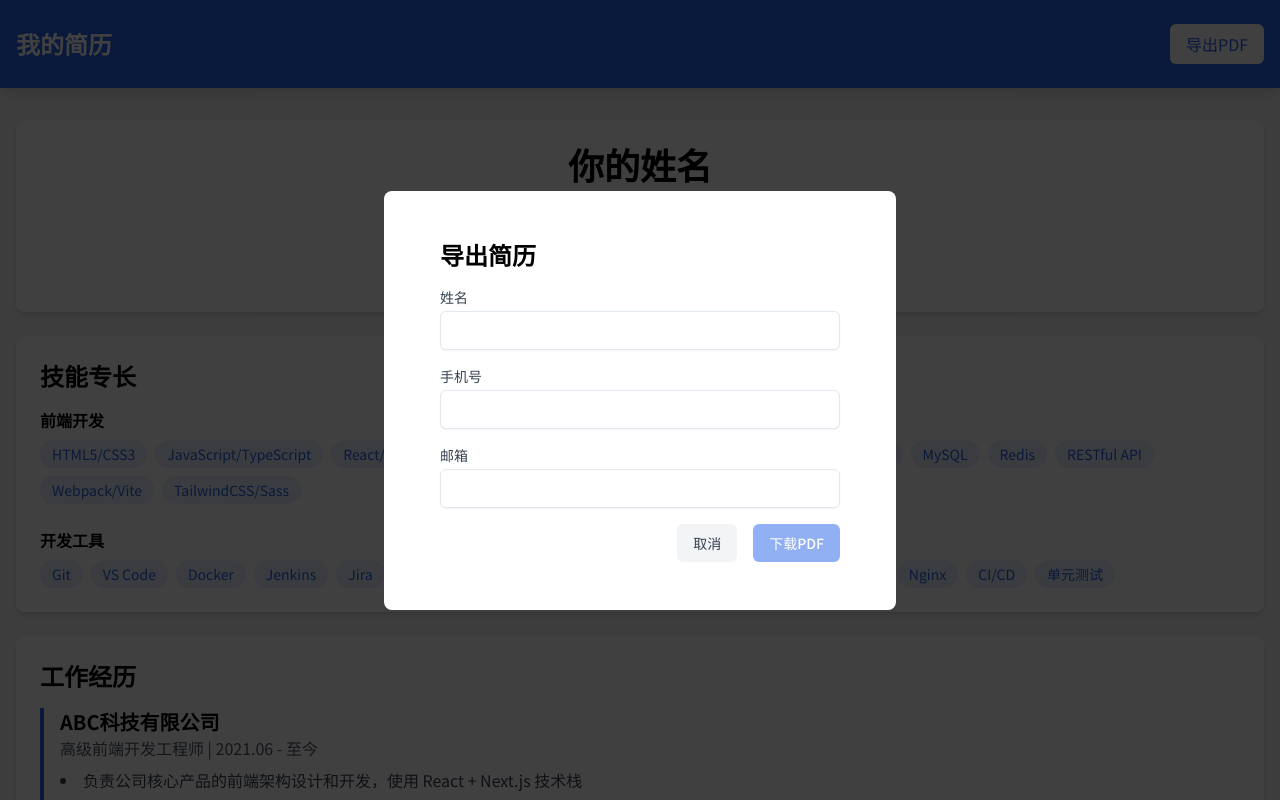
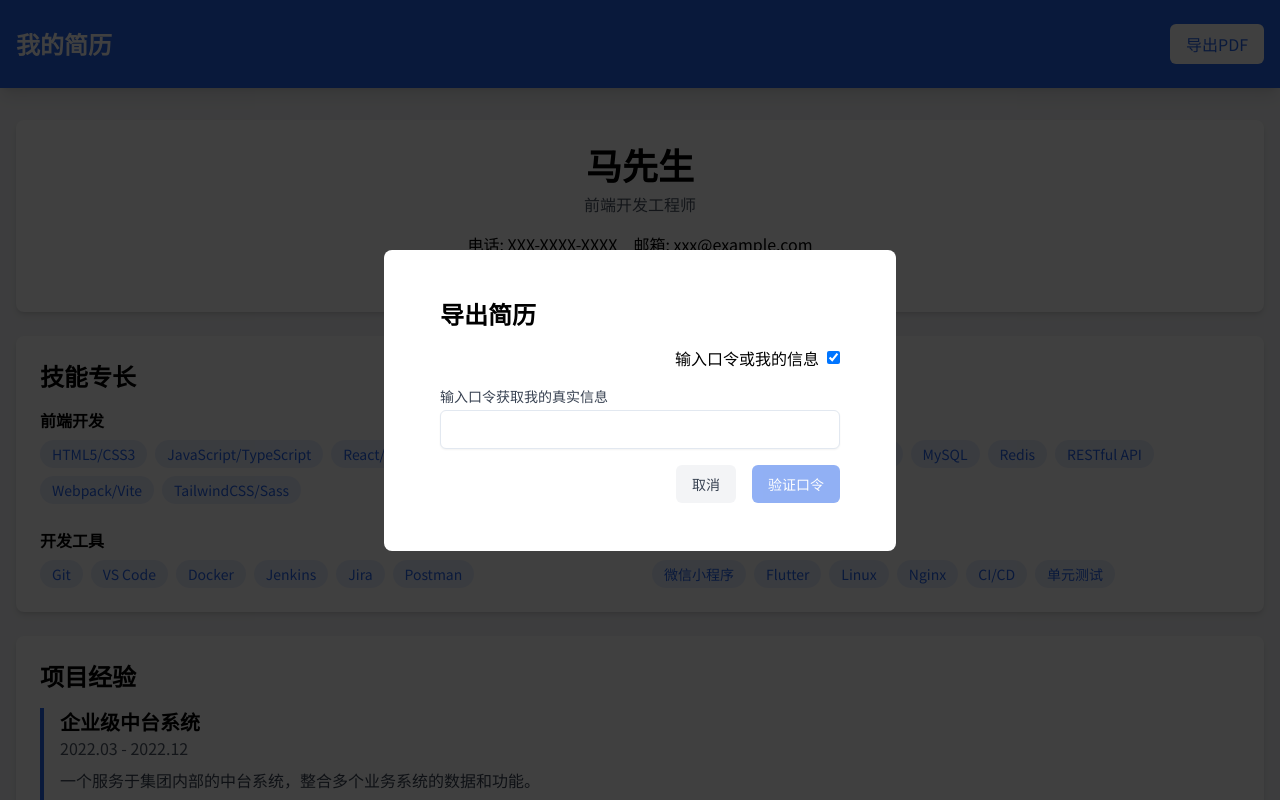
Before and after one commit to Narcissus-Ma/resume-site, a React (Vite) app: page / in a window 1280 px wide. Both pictures are taken after a click on the button "导出PDF". Shown: the top 800 px of the page. Built offline with nearby package versions, Linux system fonts and the light colour scheme.

Commit message:
feat: 增加口令校验

```diff
--- a/package.json
+++ b/package.json
@@ -6,6 +6,7 @@
   "scripts": {
     "dev": "vite",
     "build": "vite build",
+    "postbuild": "echo /resume-site/* /* 200 > dist/_redirects",
     "lint": "eslint . --ext js,jsx --report-unused-disable-directives --max-warnings 0",
     "preview": "vite preview",
     "predeploy": "npm run build",
--- a/src/components/About.jsx
+++ b/src/components/About.jsx
@@ -4,7 +4,7 @@ const About = ({ userInfo }) => {
   return (
     <section className="bg-white rounded-lg shadow-md p-6 mb-6">
       <div className="text-center mb-8">
-        <h1 className="text-4xl font-bold mb-2">{userInfo.name || '你的姓名'}</h1>
+        <h1 className="text-4xl font-bold mb-2">{userInfo.name || '马先生'}</h1>
         <p className="text-gray-600">{resumeData.basicInfo.title}</p>
         <div className="mt-4 space-x-4">
           <span>电话: {userInfo.phone || 'XXX-XXXX-XXXX'}</span>
--- a/src/components/Experience.jsx
+++ b/src/components/Experience.jsx
@@ -1,6 +1,25 @@
 const Experience = ({ experience, projects, education, certificates }) => {
   return (
     <>
+
+      <section className="bg-white rounded-lg shadow-md p-6 mb-6">
+        <h2 className="text-2xl font-bold mb-4">项目经验</h2>
+        <div className="space-y-6">
+          {projects.map((project) => (
+            <div key={project.name} className="border-l-4 border-primary pl-4">
+              <h3 className="text-xl font-semibold">{project.name}</h3>
+              <p className="text-gray-600">{project.period}</p>
+              <p className="mt-2 text-gray-700">{project.description}</p>
+              <ul className="mt-2 list-disc list-inside space-y-1">
+                {project.responsibilities.map((item, index) => (
+                  <li key={index}>{item}</li>
+                ))}
+              </ul>
+            </div>
+          ))}
+        </div>
+      </section>
+
       <section className="bg-white rounded-lg shadow-md p-6 mb-6">
         <h2 className="text-2xl font-bold mb-4">工作经历</h2>
         <div className="space-y-6">
@@ -13,24 +32,6 @@ const Experience = ({ experience, projects, education, certificates }) => {
               <ul className="mt-2 list-disc list-inside space-y-1">
                 {exp.achievements.map((item, index) => (
                   <li key={index} className="text-gray-700">{item}</li>
-                ))}
-              </ul>
-            </div>
-          ))}
-        </div>
-      </section>
-
-      <section className="bg-white rounded-lg shadow-md p-6 mb-6">
-        <h2 className="text-2xl font-bold mb-4">项目经验</h2>
-        <div className="space-y-6">
-          {projects.map((project) => (
-            <div key={project.name} className="border-l-4 border-primary pl-4">
-              <h3 className="text-xl font-semibold">{project.name}</h3>
-              <p className="text-gray-600">{project.period}</p>
-              <p className="mt-2 text-gray-700">{project.description}</p>
-              <ul className="mt-2 list-disc list-inside space-y-1">
-                {project.responsibilities.map((item, index) => (
-                  <li key={index}>{item}</li>
                 ))}
               </ul>
             </div>
--- a/src/components/PDFModal.jsx
+++ b/src/components/PDFModal.jsx
@@ -1,34 +1,75 @@
-import { useState } from 'react'
-import Modal from 'react-modal'
-import html2canvas from 'html2canvas'
-import jsPDF from 'jspdf'
-import { resumeData } from '../data/resumeData'
+import { useState } from "react";
+import Modal from "react-modal";
+import html2canvas from "html2canvas";
+import jsPDF from "jspdf";
+import { resumeData } from "../data/resumeData";
 
-Modal.setAppElement('#root')
+// Function to decode base64
+const decodeBase64 = (str) => {
+  try {
+    // 1. 使用 atob 解码 Base64 编码后的字符串
+    const decodedStr = atob(str);
+
+    // 2. 将解码后的字符串转换为字节数组
+    const byteArray = new Uint8Array(decodedStr.length);
+    for (let i = 0; i < decodedStr.length; i++) {
+      byteArray[i] = decodedStr.charCodeAt(i);
+    }
+
+    // 3. 使用 TextDecoder 解码字节数组为 UTF-8 字符串
+    const utf8Decoder = new TextDecoder("utf-8");
+    return JSON.parse(utf8Decoder.decode(byteArray));
+  } catch (e) {
+    console.error("Base64 decoding failed:", e);
+    return "";
+  }
+};
+
+Modal.setAppElement("#root");
 
 const PDFModal = ({ isOpen, onClose, onSubmit }) => {
   const [formData, setFormData] = useState({
-    name: '',
-    phone: '',
-    email: ''
-  })
-  const [isGenerating, setIsGenerating] = useState(false)
+    name: "",
+    phone: "",
+    email: "",
+  });
+  const [tokens, setTokens] = useState("");
+  const [isGenerating, setIsGenerating] = useState(false);
+  const [isTokenForm, setIsTokenForm] = useState(true);
 
   const handleChange = (e) => {
     setFormData({
       ...formData,
-      [e.target.name]: e.target.value
-    })
+      [e.target.name]: e.target.value,
+    });
+  };
+
+  const handleTokenChange = (e) => {
+    setTokens(e.target.value);
+  };
+
+  const handleTokenValidation = () => {
+    if (tokens === resumeData.correctToken) {
+      const decodedToken = decodeBase64(resumeData.correctToken);
+      setFormData({
+        name: decodedToken[0],
+        phone: decodedToken[1],
+        email: decodedToken[2],
+      });
+      setIsTokenForm(false);
+    } else {
+      alert("Invalid token");
     }
+  };
 
   const handleDownloadPDF = async () => {
     try {
-      setIsGenerating(true)
+      setIsGenerating(true);
 
       // 创建临时的简历 DOM
-      const resumeDiv = document.createElement('div')
-      resumeDiv.className = 'bg-white p-8'
-      resumeDiv.style.width = '794px' // A4 宽度
+      const resumeDiv = document.createElement("div");
+      resumeDiv.className = "bg-white p-8";
+      resumeDiv.style.width = "794px"; // A4 宽度
       resumeDiv.innerHTML = `
         <div class="text-center mb-8">
           <h1 class="text-4xl font-bold mb-2">${formData.name}</h1>
@@ -42,125 +83,147 @@ const PDFModal = ({ isOpen, onClose, onSubmit }) => {
         <section class="mb-8">
           <h2 class="text-2xl font-bold mb-4 border-b pb-2">技能专长</h2>
           <div class="grid grid-cols-2 gap-4">
-            ${resumeData.basicInfo.skills.map(skill => `
+            ${resumeData.basicInfo.skills
+              .map(
+                (skill) => `
               <div>
                 <h3 class="font-semibold">${skill.category}</h3>
                 <ul class="list-disc list-inside">
-                  ${skill.items.map(item => `<li>${item}</li>`).join('')}
+                  ${skill.items.map((item) => `<li>${item}</li>`).join("")}
                 </ul>
               </div>
-            `).join('')}
+            `
+              )
+              .join("")}
           </div>
         </section>
 
         <section class="mb-8">
           <h2 class="text-2xl font-bold mb-4 border-b pb-2">工作经历</h2>
           <div class="space-y-6">
-            ${resumeData.experience.map(exp => `
+            ${resumeData.experience
+              .map(
+                (exp) => `
               <div>
                 <h3 class="text-xl font-semibold">${exp.company}</h3>
                 <p class="text-gray-600">${exp.position} | ${exp.period}</p>
                 <ul class="list-disc list-inside mt-2">
-                  ${exp.achievements.map(item => `<li>${item}</li>`).join('')}
+                  ${exp.achievements.map((item) => `<li>${item}</li>`).join("")}
                 </ul>
               </div>
-            `).join('')}
+            `
+              )
+              .join("")}
           </div>
         </section>
 
         <section class="mb-8">
           <h2 class="text-2xl font-bold mb-4 border-b pb-2">项目经验</h2>
           <div class="space-y-6">
-            ${resumeData.projects.map(project => `
+            ${resumeData.projects
+              .map(
+                (project) => `
               <div>
                 <h3 class="text-xl font-semibold">${project.name}</h3>
                 <p class="text-gray-600">${project.period}</p>
                 <p class="mt-2">${project.description}</p>
                 <ul class="list-disc list-inside mt-2">
-                  ${project.responsibilities.map(item => `<li>${item}</li>`).join('')}
+                  ${project.responsibilities
+                    .map((item) => `<li>${item}</li>`)
+                    .join("")}
                 </ul>
               </div>
-            `).join('')}
+            `
+              )
+              .join("")}
           </div>
         </section>
 
         <section class="mb-8">
           <h2 class="text-2xl font-bold mb-4 border-b pb-2">教育背景</h2>
-          ${resumeData.education.map(edu => `
+          ${resumeData.education
+            .map(
+              (edu) => `
             <div>
               <h3 class="text-xl font-semibold">${edu.school}</h3>
               <p class="text-gray-600">${edu.degree} | ${edu.period}</p>
               <ul class="list-disc list-inside mt-2">
-                ${edu.achievements.map(item => `<li>${item}</li>`).join('')}
+                ${edu.achievements.map((item) => `<li>${item}</li>`).join("")}
               </ul>
             </div>
-          `).join('')}
+          `
+            )
+            .join("")}
         </section>
 
         <section>
           <h2 class="text-2xl font-bold mb-4 border-b pb-2">证书</h2>
           <div class="space-y-2">
-            ${resumeData.certificates.map(cert => `
+            ${resumeData.certificates
+              .map(
+                (cert) => `
               <div>
                 <h3 class="text-lg font-semibold">${cert.name}</h3>
                 <p class="text-gray-600">${cert.date}</p>
               </div>
-            `).join('')}
+            `
+              )
+              .join("")}
           </div>
         </section>
-      `
+      `;
 
       // 将临时 DOM 添加到页面
-      document.body.appendChild(resumeDiv)
+      document.body.appendChild(resumeDiv);
 
       // 使用 html2canvas 将 DOM 转换为图片
       const canvas = await html2canvas(resumeDiv, {
         scale: 2,
         useCORS: true,
         logging: false,
-        windowHeight: resumeDiv.scrollHeight
-      })
+        windowHeight: resumeDiv.scrollHeight,
+      });
 
       // 移除临时 DOM
-      document.body.removeChild(resumeDiv)
+      document.body.removeChild(resumeDiv);
 
       // 创建 PDF
-      const pdf = new jsPDF('p', 'mm', 'a4')
-      const imgData = canvas.toDataURL('image/png')
-      const pageWidth = pdf.internal.pageSize.getWidth()
-      const pageHeight = pdf.internal.pageSize.getHeight()
-      const imgWidth = pageWidth
-      const imgHeight = (canvas.height * imgWidth) / canvas.width
+      const pdf = new jsPDF("p", "mm", "a4");
+      const imgData = canvas.toDataURL("image/png");
+      const pageWidth = pdf.internal.pageSize.getWidth();
+      const pageHeight = pdf.internal.pageSize.getHeight();
+      const imgWidth = pageWidth;
+      const imgHeight = (canvas.height * imgWidth) / canvas.width;
 
       // 分页处理
-      let heightLeft = imgHeight
-      let position = 0
-      let page = 1
+      let heightLeft = imgHeight;
+      let position = 0;
+      let page = 1;
 
       // 添加第一页
-      pdf.addImage(imgData, 'PNG', 0, position, imgWidth, imgHeight)
-      heightLeft -= pageHeight
+      pdf.addImage(imgData, "PNG", 0, position, imgWidth, imgHeight);
+      heightLeft -= pageHeight;
 
       // 添加后续页面
       while (heightLeft >= 0) {
-        position = -pageHeight * page
-        pdf.addPage()
-        pdf.addImage(imgData, 'PNG', 0, position, imgWidth, imgHeight)
-        heightLeft -= pageHeight
-        page++
+        position = -pageHeight * page;
+        pdf.addPage();
+        pdf.addImage(imgData, "PNG", 0, position, imgWidth, imgHeight);
+        heightLeft -= pageHeight;
+        page++;
       }
 
       // 保存 PDF
-      pdf.save(`${formData.name}的简历.pdf`)
-      onSubmit?.(formData)
-      onClose()
+      pdf.save(`${formData.name}的简历.pdf`);
+      onSubmit?.(formData);
+      onClose();
     } catch (error) {
-      console.error('PDF生成失败:', error)
-      alert('PDF生成失败，请重试')
+      console.error("PDF生成失败:", error);
+      alert("PDF生成失败，请重试");
     } finally {
-      setIsGenerating(false)
+      setIsGenerating(false);
     }
-  }
+  };
 
   return (
     <Modal
@@ -171,9 +234,56 @@ const PDFModal = ({ isOpen, onClose, onSubmit }) => {
     >
       <div className="bg-white p-6 rounded-lg max-w-md mx-auto">
         <h2 className="text-2xl font-bold mb-4">导出简历</h2>
+        <div className="flex justify-end mb-4">
+          <label className="flex items-center space-x-2">
+            <span className="whitespace-nowrap">输入口令或我的信息</span>
+            <input
+              type="checkbox"
+              checked={isTokenForm}
+              onChange={() => setIsTokenForm(!isTokenForm)}
+              className="form-switch"
+            />
+          </label>
+        </div>
+        {isTokenForm ? (
           <form className="space-y-4">
             <div>
-            <label className="block text-sm font-medium text-gray-700">姓名</label>
+              <label className="block text-sm font-medium text-gray-700">
+                输入口令获取我的真实信息
+              </label>
+              <input
+                type="text"
+                name="tokens"
+                value={tokens}
+                onChange={handleTokenChange}
+                className="mt-1 block w-full rounded-md border-gray-300 shadow-sm focus:border-primary focus:ring-primary"
+                required
+              />
+            </div>
+            <div className="flex justify-end space-x-4">
+              <button
+                type="button"
+                onClick={onClose}
+                className="px-4 py-2 text-sm font-medium text-gray-700 bg-gray-100 rounded-md hover:bg-gray-200"
+              >
+                取消
+              </button>
+              <button
+                type="button"
+                onClick={handleTokenValidation}
+                disabled={!tokens || isGenerating}
+                className="px-4 py-2 text-sm font-medium text-white bg-primary rounded-md hover:bg-primary-dark disabled:opacity-50"
+              >
+                {isGenerating ? "生成中..." : "验证口令"}
+              </button>
+            </div>
+          </form>
+        ) : (
+          <form className="space-y-4">
+            <div>
+              <label className="block text-sm font-medium text-gray-700">
+                姓名
+              </label>
               <input
                 type="text"
                 name="name"
@@ -184,7 +294,9 @@ const PDFModal = ({ isOpen, onClose, onSubmit }) => {
               />
             </div>
             <div>
-            <label className="block text-sm font-medium text-gray-700">手机号</label>
+              <label className="block text-sm font-medium text-gray-700">
+                手机号
+              </label>
               <input
                 type="tel"
                 name="phone"
@@ -195,7 +307,9 @@ const PDFModal = ({ isOpen, onClose, onSubmit }) => {
               />
             </div>
             <div>
-            <label className="block text-sm font-medium text-gray-700">邮箱</label>
+              <label className="block text-sm font-medium text-gray-700">
+                邮箱
+              </label>
               <input
                 type="email"
                 name="email"
@@ -216,16 +330,22 @@ const PDFModal = ({ isOpen, onClose, onSubmit }) => {
               <button
                 type="button"
                 onClick={handleDownloadPDF}
-              disabled={!formData.name || !formData.phone || !formData.email || isGenerating}
+                disabled={
+                  !formData.name ||
+                  !formData.phone ||
+                  !formData.email ||
+                  isGenerating
+                }
                 className="px-4 py-2 text-sm font-medium text-white bg-primary rounded-md hover:bg-primary-dark disabled:opacity-50"
               >
-              {isGenerating ? '生成中...' : '下载PDF'}
+                {isGenerating ? "生成中..." : "下载PDF"}
               </button>
             </div>
           </form>
+        )}
       </div>
     </Modal>
-  )
-}
+  );
+};
 
-export default PDFModal
+export default PDFModal;
--- a/src/data/resumeData.js
+++ b/src/data/resumeData.js
@@ -93,5 +93,6 @@ export const resumeData = {
       name: '前端开发工程师（高级）',
       date: '2022.03'
     }
-  ]
+  ],
+  correctToken: 'WyLpqazpuY/po54iLCIxNzY3MTYzNDE2NyIsIjU3NzAwODYzN0BxcS5jb20iXQ=='
 }
```
Lines whose indentation alone changed are shown as unchanged.
